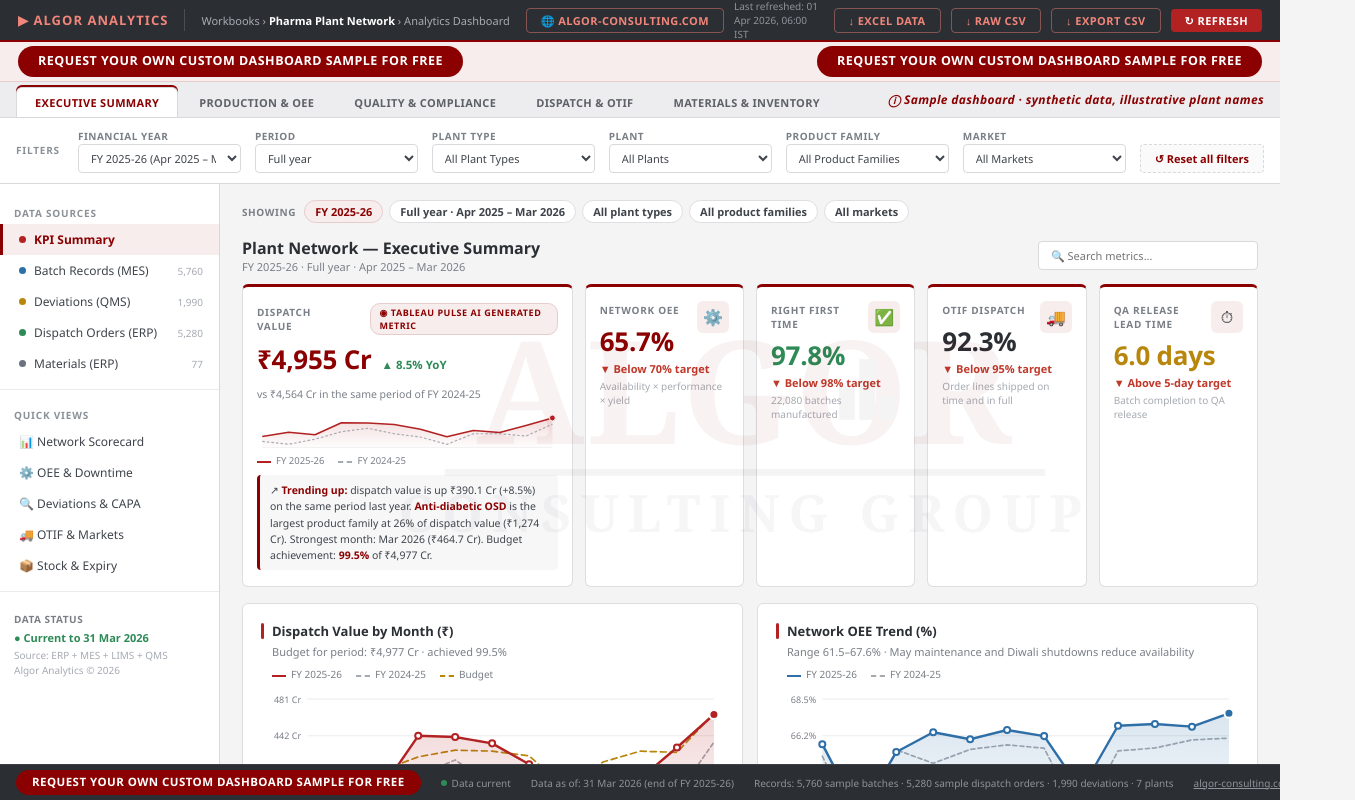
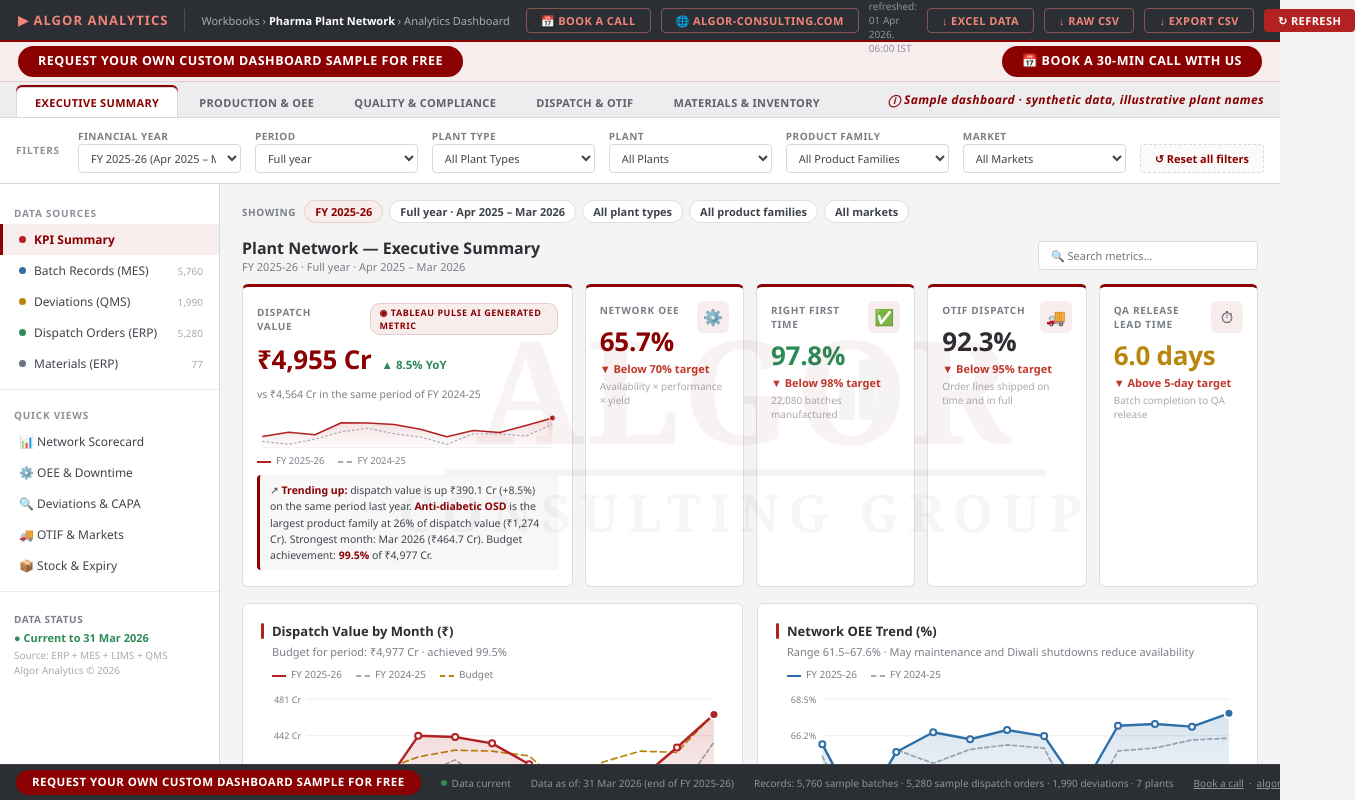
Before and after one commit to AlgorConsulting/pharma-operations, a plain HTML site: page index.html in a window 1280 px wide. Shown: the whole page, 1355 px wide, since content can reach past the window. Drawn offline with Linux system fonts and the light colour scheme.

Commit message:
Add 'Book a call' calendar link to dashboard, demo page and video
Co-Authored-By: Claude Opus 5.5 <noreply@anthropic.com>

```diff
--- a/index.html
+++ b/index.html
@@ -364,6 +364,7 @@ const CFG = {
   filterLayout: 'top',
   noindex: true,
   website: 'https://www.algor-consulting.com/',
+  booking: 'https://calendar.app.google/xiyrXcRKc4dQfyF88',
   asOf: {date: '31 Mar 2026', status: '31 Mar 2026 (end of FY 2025-26)', refreshed: '01 Apr 2026, 06:00 IST'},
   notice: 'Sample dashboard · synthetic data, illustrative plant names',
   dims: {r: {label: 'Plant Type', all: 'All Plant Types', chip: 'All plant types'}, b: {label: 'Plant', plural: 'Plants', all: 'All Plants'},
@@ -728,6 +729,12 @@ function buildUI() {
     const logo = document.querySelector('.t-toolbar-logo'); logo.outerHTML = `<a class="t-toolbar-logo" ${a} style="text-decoration:none">${logo.innerHTML}</a>`;
     document.querySelector('.t-toolbar-right').insertAdjacentHTML('afterbegin', `<a class="t-btn t-btn-outline" ${a}>🌐 ${esc(host)}</a>`);
     const sr = document.querySelector('.t-status-right'); sr.innerHTML = `<a ${a} style="color:inherit">${esc(host)}</a> · ` + sr.innerHTML;
+  }
+  if (CFG.booking) {   // optional calendar booking link: the right-hand CTA pill, a toolbar button and the status bar
+    const a = `href="${esc(CFG.booking)}" target="_blank" rel="noopener"`, ctas = document.querySelectorAll('.t-cta-bar .t-cta');
+    if (ctas.length > 1) ctas[ctas.length - 1].outerHTML = `<a class="t-cta" ${a}>📅 Book a 30-min call with us</a>`;
+    document.querySelector('.t-toolbar-right').insertAdjacentHTML('afterbegin', `<a class="t-btn t-btn-outline" ${a}>📅 Book a call</a>`);
+    const sr = document.querySelector('.t-status-right'); sr.innerHTML = `<a ${a} style="color:inherit">Book a call</a> · ` + sr.innerHTML;
   }
   const top = CFG.filterLayout === 'top';
   const filters = `<div class="filter-block"><label class="filter-label" for="fFy">Financial Year</label><select class="filter-select" id="fFy">${fyOpts}</select></div>
```
Also changed, not shown: 1 other file.
